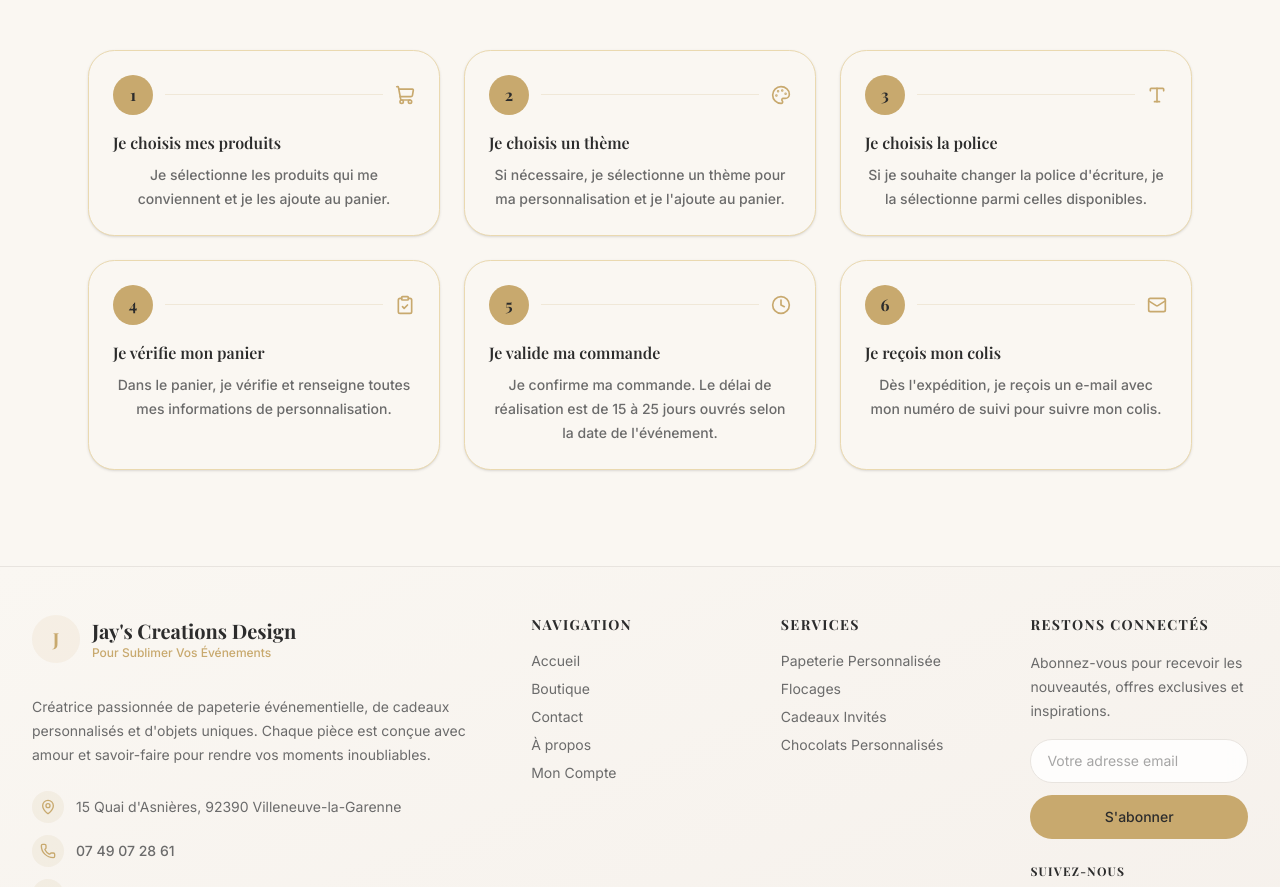
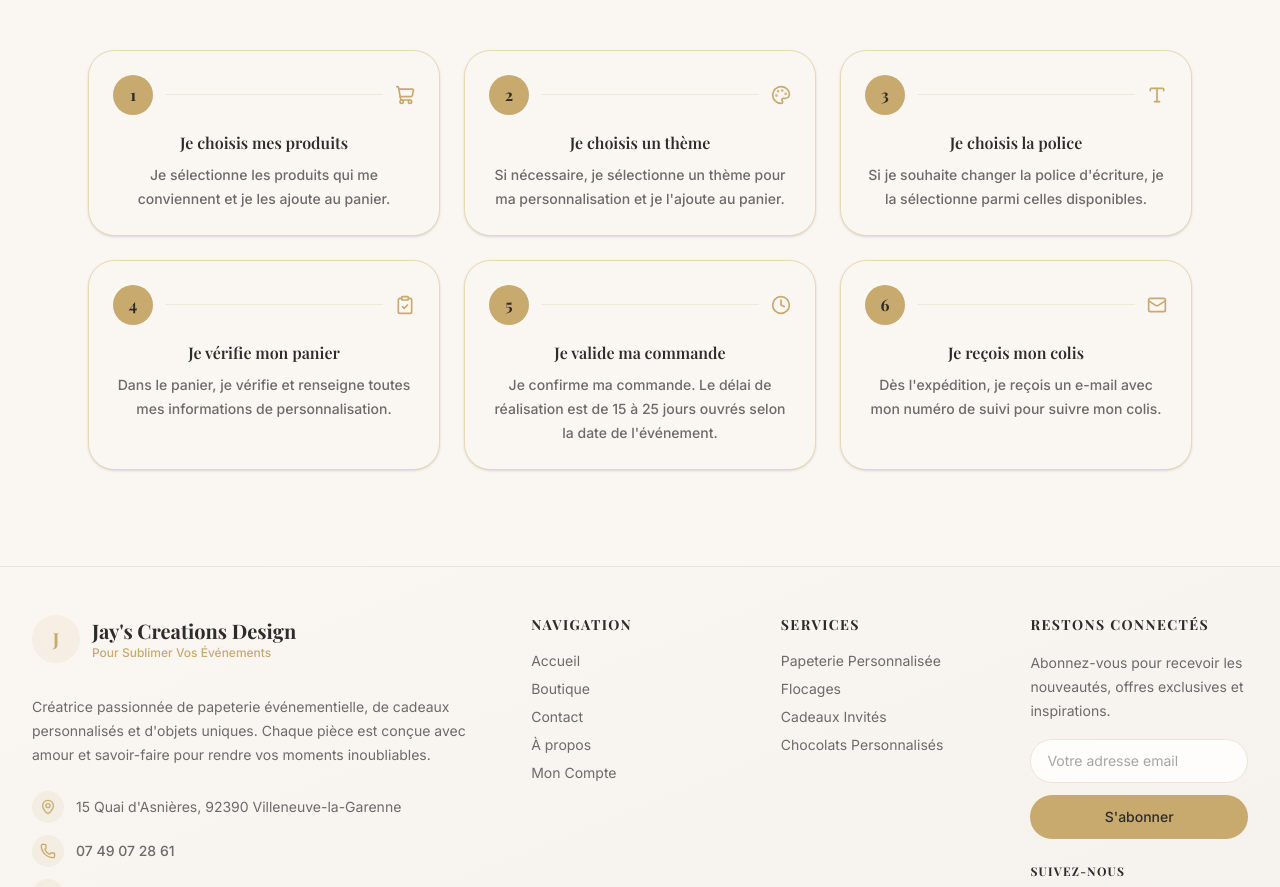
Before and after one commit to jayscreationsdesign/jayscreation, a Next.js app: page / in a window 1280 px wide. Shown: the part 1106-1993 px from the top of the page. Built offline with nearby package versions, Linux system fonts and the light colour scheme; a web font is replaced by a local one.

Commit message:
Centrage titres bulles section comment commander

```diff
--- a/src/components/home/HowToOrder.tsx
+++ b/src/components/home/HowToOrder.tsx
@@ -83,7 +83,7 @@ export default function HowToOrder() {
                 </div>
 
                 {/* Contenu */}
-                <h3 className="font-heading text-base font-semibold text-foreground text-left">
+                <h3 className="font-heading text-base font-semibold text-foreground text-center">
                   {step.title}
                 </h3>
                 <p className={`mt-2 text-sm leading-6 text-muted-foreground ${step.centerText ? 'text-center font-medium' : ''}`} style={step.centerText ? {} : { textAlign: 'justify', textJustify: 'inter-word', wordSpacing: '0.1em', letterSpacing: '0.02em' }}>
```
